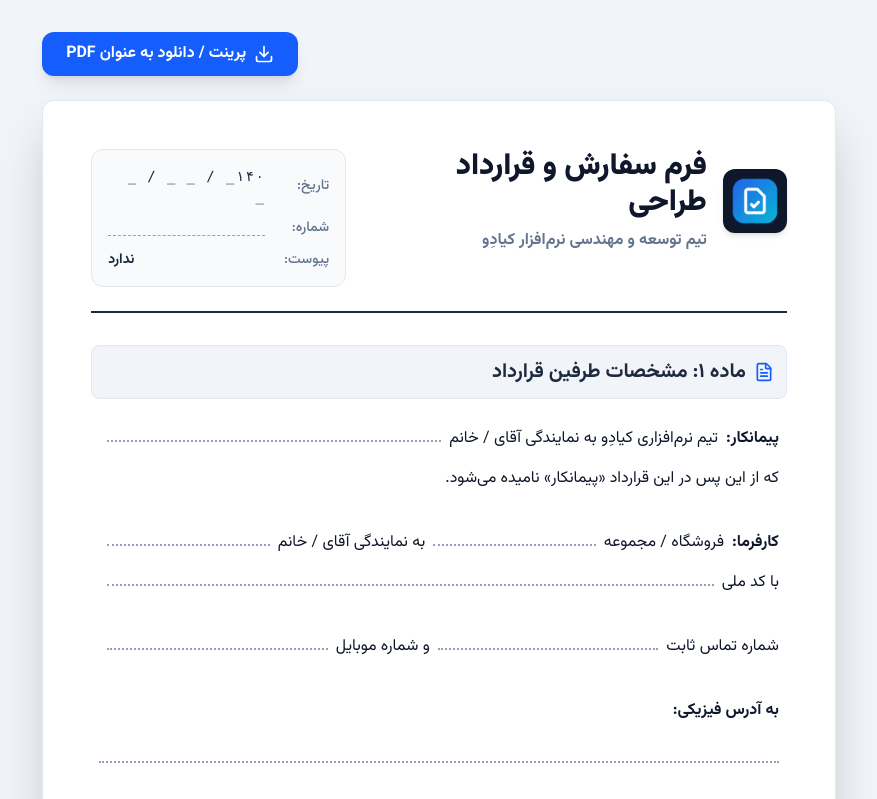
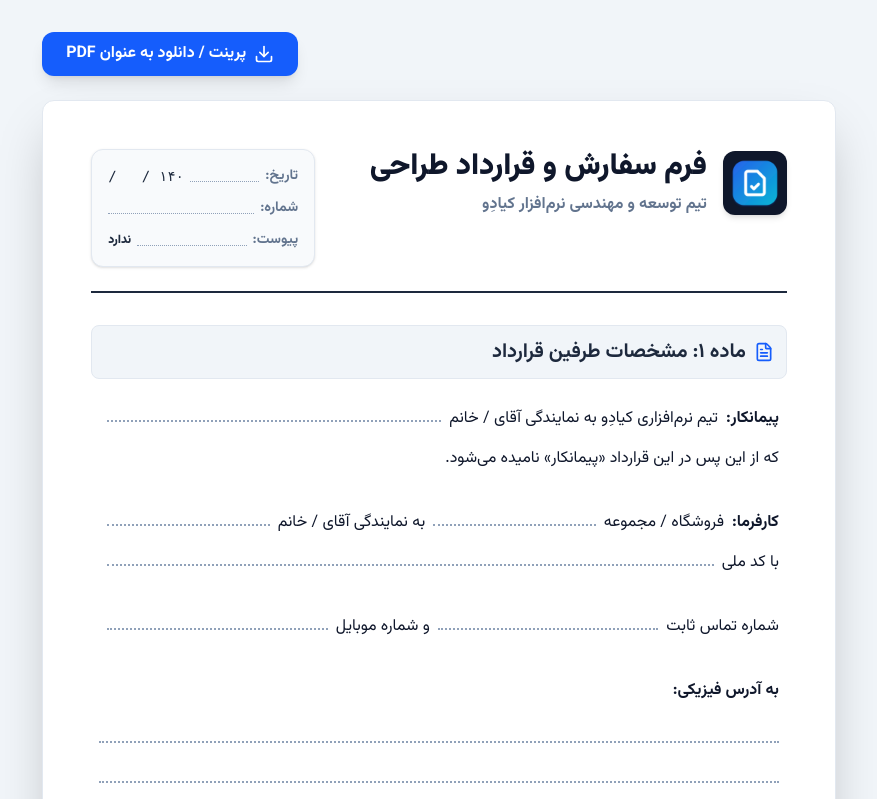
Before and after one commit to bahador-worldofcode/kiyadev-platform, a Next.js app: page /contract in a window 1280 px wide. Shown: the top 799 px of the page, without its empty margins (201-1078 px from the left). Built offline with nearby package versions, Linux system fonts and the light colour scheme.

Commit message:
fix(contract): resolve LTR alignment issue in contract meta block and make it perfectly native RTL

```diff
--- a/app/contract/page.tsx
+++ b/app/contract/page.tsx
@@ -20,7 +20,7 @@ export default function ContractPage() {
       </div>
 
       {/* برگه اصلی A4 */}
-      <div className="max-w-[210mm] min-h-[297mm] mx-auto bg-white p-5 md:p-12 shadow-2xl print:shadow-none print:p-4 rounded-xl print:rounded-none border border-slate-200 print:border-none w-full relative overflow-hidden">
+      <div className="max-w-[210mm] min-h-[297mm] mx-auto bg-white p-6 md:p-12 shadow-2xl print:shadow-none print:p-4 rounded-xl print:rounded-none border border-slate-200 print:border-none w-full relative overflow-hidden">
 
         {/* هدر قرارداد */}
         <div className="flex flex-col md:flex-row justify-between items-center md:items-start border-b-2 border-slate-800 pb-6 mb-8 gap-6">
@@ -30,22 +30,25 @@ export default function ContractPage() {
             </div>
             <div>
               <h1 className="text-2xl md:text-3xl font-black text-slate-900 mb-2">فرم سفارش و قرارداد طراحی</h1>
-              <p className="text-slate-500 font-bold">تیم توسعه و مهندسی نرم‌افزار کیادِو</p>
+              <p className="text-slate-500 font-bold text-sm md:text-base">تیم توسعه و مهندسی نرم‌افزار کیادِو</p>
             </div>
           </div>
 
-          <div className="text-sm font-medium text-slate-600 space-y-3 bg-slate-50 border border-slate-200 p-4 rounded-xl w-full md:w-auto min-w-[200px]">
-            <div className="flex items-center justify-between gap-4">
-              <span className="w-12 text-slate-500">تاریخ:</span>
-              <span className="tracking-widest font-mono text-slate-800">۱۴۰_ / _ _ / _ _</span>
+          {/* اصلاح کامل بخش تاریخ، شماره و پیوست متناسب با ساختار کاملاً راست‌چین و اصیل فارسی */}
+          <div className="text-sm font-bold text-slate-700 space-y-3 bg-slate-50 border border-slate-200 p-4 rounded-xl w-full md:w-56 shrink-0 text-right shadow-sm">
+            <div className="flex items-center gap-1.5">
+              <span className="text-slate-500 shrink-0">تاریخ:</span>
+              <span className="flex-1 border-b border-dotted border-slate-400 h-4 mb-1"></span>
+              <span className="text-slate-800 font-mono font-normal" dir="ltr">/ &nbsp; / ۱۴۰</span>
             </div>
-            <div className="flex items-center justify-between gap-4">
-              <span className="w-12 text-slate-500">شماره:</span>
-              <span className="flex-1 border-b border-dashed border-slate-400 h-4 min-w-[100px]"></span>
+            <div className="flex items-center gap-1.5">
+              <span className="text-slate-500 shrink-0">شماره:</span>
+              <span className="flex-1 border-b border-dotted border-slate-400 h-4 mb-1"></span>
             </div>
-            <div className="flex items-center justify-between gap-4">
-              <span className="w-12 text-slate-500">پیوست:</span>
-              <span className="font-bold text-slate-800">ندارد</span>
+            <div className="flex items-center gap-1.5">
+              <span className="text-slate-500 shrink-0">پیوست:</span>
+              <span className="flex-1 border-b border-dotted border-slate-400 h-4 mb-1"></span>
+              <span className="text-slate-800 font-black text-xs">ندارد</span>
             </div>
           </div>
         </div>
```
